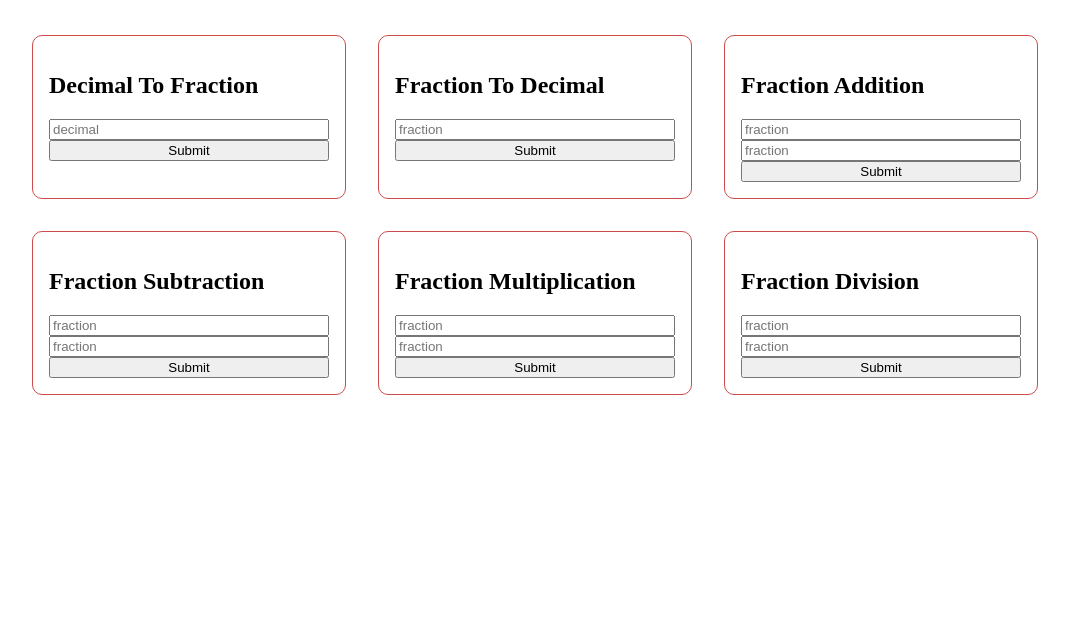
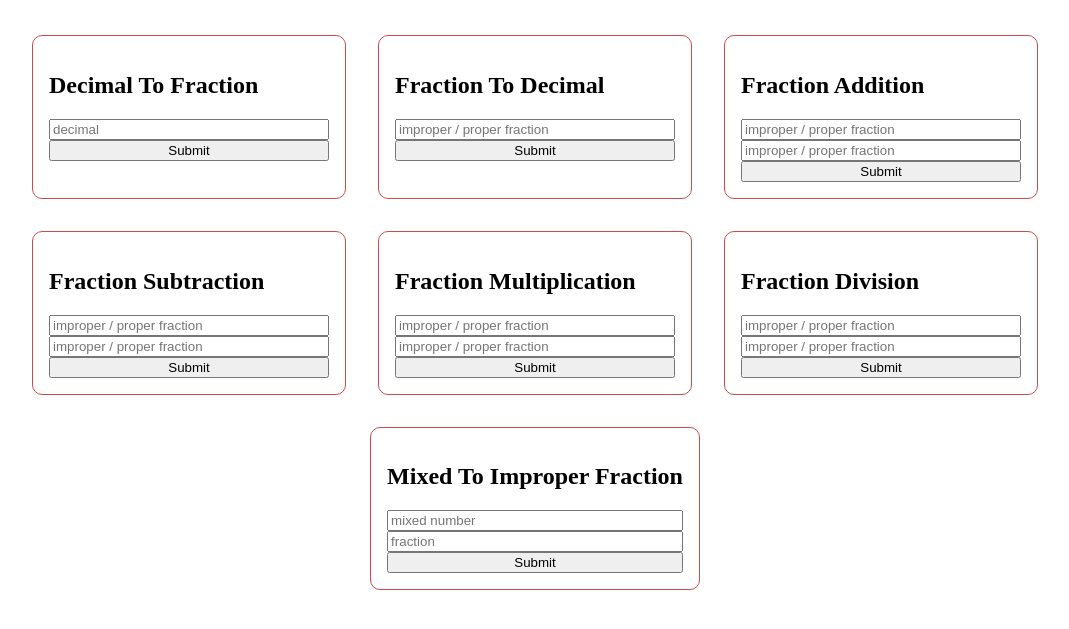
Before and after one commit to PioABM/pioabm.github.io, a plain HTML site: page math/fractions.html in a window 1280 px wide. Shown: the part 61-690 px from the top of the page, without its empty margins (105-1174 px from the left). Drawn offline with Linux system fonts and the light colour scheme.

Commit message:
added mixed to improper fraction

```diff
--- a/math/fractions.html
+++ b/math/fractions.html
@@ -18,36 +18,43 @@
         </div>
         <div id="fractionToDecimal" class="container">
             <h2>Fraction To Decimal</h2>
-            <input type="text" placeholder="fraction" id="fraction">
+            <input type="text" placeholder="improper / proper fraction" id="fraction">
             <button onclick="fractionToDecimal()">Submit</button>
             <div class="answer"></div>
         </div>
         <div id="fractionAddition" class="container">
             <h2>Fraction Addition</h2>
-            <input type="text" placeholder="fraction" id="decimalAdd1">
-            <input type="text" placeholder="fraction" id="decimalAdd2">
+            <input type="text" placeholder="improper / proper fraction" id="decimalAdd1">
+            <input type="text" placeholder="improper / proper fraction" id="decimalAdd2">
             <button onclick="fractionAddition()">Submit</button>
             <div class="answer"></div>
         </div>
         <div id="fractionSubtraction" class="container">
             <h2>Fraction Subtraction</h2>
-            <input type="text" placeholder="fraction" id="decimalSubtract1">
-            <input type="text" placeholder="fraction" id="decimalSubtract2">
+            <input type="text" placeholder="improper / proper fraction" id="decimalSubtract1">
+            <input type="text" placeholder="improper / proper fraction" id="decimalSubtract2">
             <button onclick="fractionSubtraction()">Submit</button>
             <div class="answer"></div>
         </div>
         <div id="fractionMultiplication" class="container">
             <h2>Fraction Multiplication</h2>
-            <input type="text" placeholder="fraction" id="decimalMultiply1">
-            <input type="text" placeholder="fraction" id="decimalMultiply2">
+            <input type="text" placeholder="improper / proper fraction" id="decimalMultiply1">
+            <input type="text" placeholder="improper / proper fraction" id="decimalMultiply2">
             <button onclick="fractionMultiplication()">Submit</button>
             <div class="answer"></div>
         </div>
         <div id="fractionDivision" class="container">
             <h2>Fraction Division</h2>
-            <input type="text" placeholder="fraction" id="decimalDivide1">
-            <input type="text" placeholder="fraction" id="decimalDivide2">
+            <input type="text" placeholder="improper / proper fraction" id="decimalDivide1">
+            <input type="text" placeholder="improper / proper fraction" id="decimalDivide2">
             <button onclick="fractionDivision()">Submit</button>
+            <div class="answer"></div>
+        </div>
+        <div id="mixedToImproper" class="container">
+            <h2>Mixed To Improper Fraction</h2>
+            <input type="text" placeholder="mixed number" id="mixedNumber">
+            <input type="text" placeholder="fraction" id="mixedNumberFraction">
+            <button onclick="mixedToImproper()">Submit</button>
             <div class="answer"></div>
         </div>
     </div>
--- a/math/fractions.js
+++ b/math/fractions.js
@@ -133,3 +133,12 @@ function fractionToDecimal(){
     let ans = (document.querySelector("#fraction").value)
     document.querySelector("#fractionToDecimal .answer").innerHTML = `${eval(ans)}`;
 }
+function mixedToImproper(){
+    let mixedNum = document.querySelector("#mixedNumber").value;
+    let mixedFraction =  document.querySelector("#mixedNumberFraction").value;
+    mixedFraction = mixedFraction.split("/");
+    let answer = `${mixedFraction[1] * mixedNum + parseInt(mixedFraction[0])}/${mixedFraction[1]}`
+    answer = answer.split("/");
+    answer = simplestForm(parseInt(answer[0]),parseInt(answer[1]));
+    document.querySelector("#mixedToImproper .answer").innerHTML = answer;
+}
```
